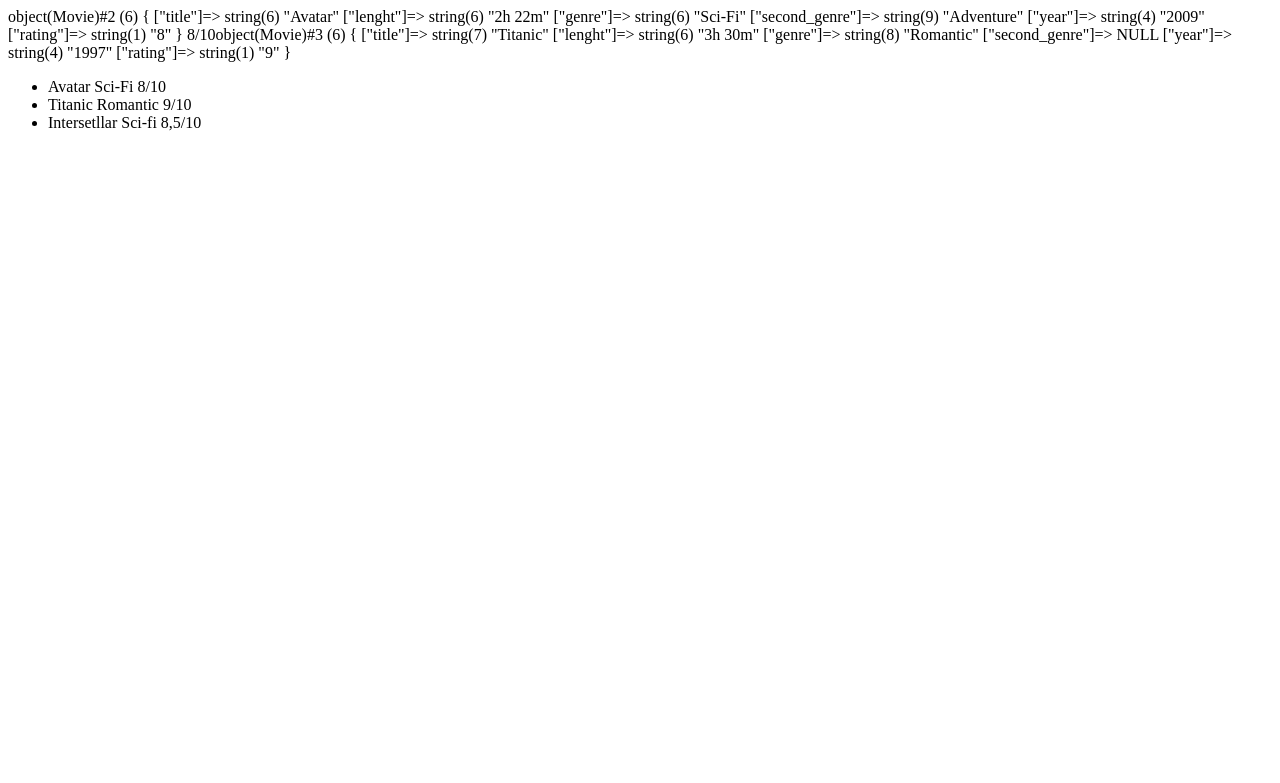
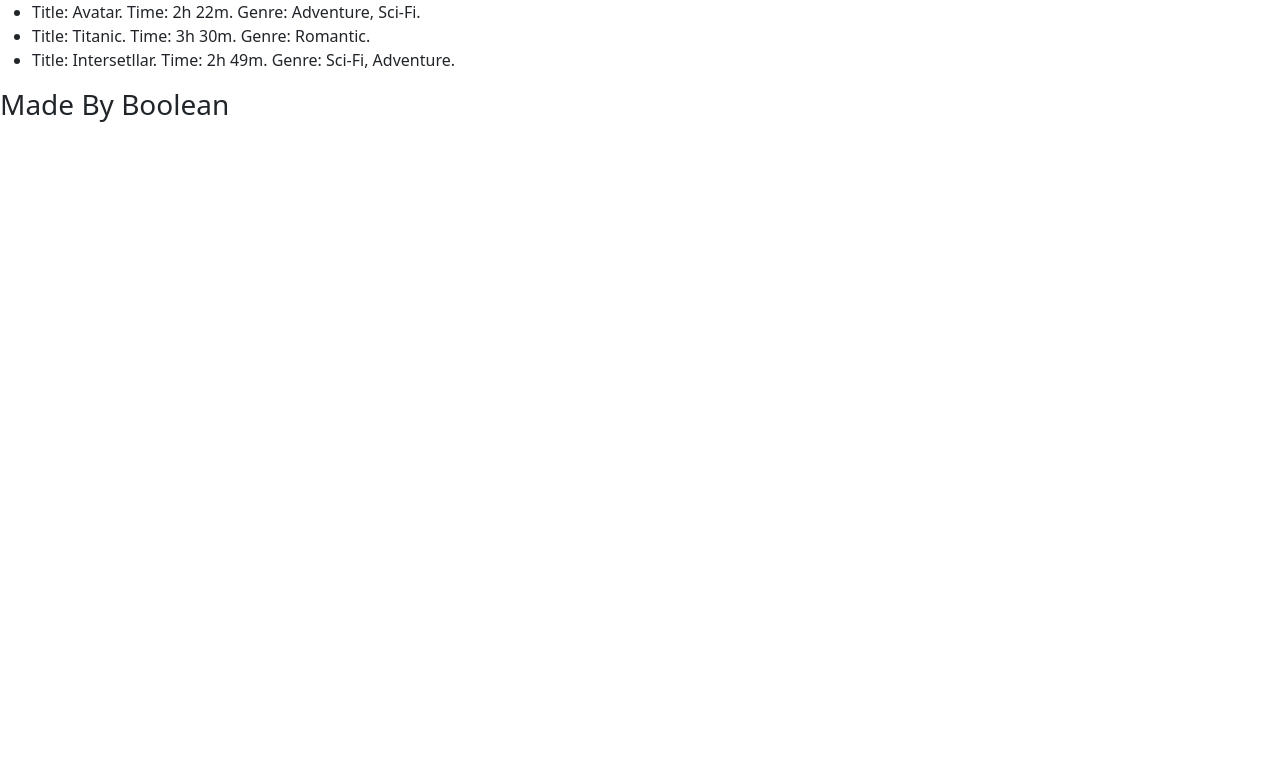
Before and after one commit to DanieleCascio-dev/php-oop-1, a PHP site: page / in a window 1280 px wide. Shown: the top 783 px of the page. Run offline with PHP 8.4, Linux system fonts and the light colour scheme.

Commit message:
correction

```diff
--- /dev/null
+++ b/Models/Genre.php
@@ -0,0 +1,13 @@
+<?php
+/**
+ * Defines genre tht is connected to Movie
+ */
+class Genre
+{
+  public $name;
+
+  function __construct($_name)
+  {
+    $this->name = $_name;
+  }
+}
--- a/Models/Movie.php
+++ b/Models/Movie.php
@@ -7,17 +7,15 @@ class Movie
 {
   public $title;
   public $lenght;
-  public $genre;
-  public $second_genre;
+  public $genres;
   public $year;
   public $rating;
 
-  function __construct($_title,$_lenght,$_genre, $_second_genre = null ,$_year = null,$_rating = null)
+  function __construct($_title,$_lenght,$_genres,$_year = null,$_rating = null)
   {
     $this->title = $_title;
     $this->lenght = $_lenght;
-    $this->genre = $_genre;
-    $this->second_genre = $_second_genre;
+    $this->genres = $_genres;
     $this->year = $_year;
     $this->rating = $_rating;
   }
@@ -26,4 +24,17 @@ class Movie
     return $this->rating . "/10";
   }
 
+  public function get_movie_details()
+  {
+    $genres_string= "";
+    foreach($this->genres as $key => $genre){
+      $genres_string .= $genre->name;
+      if($key < (count($this->genres) - 1)){
+        $genres_string .= ", ";
+      }
+    }
+
+    $result = "Title: {$this->title}. Time: {$this->lenght}. Genre: {$genres_string}.";
+    return $result;
+  }
 }
--- /dev/null
+++ b/Views/layout/footer.php
@@ -0,0 +1,14 @@
+<!DOCTYPE html>
+<html lang="en">
+<head>
+  <meta charset="UTF-8">
+  <meta name="viewport" content="width=device-width, initial-scale=1.0">
+  <title>Document</title>
+</head>
+<body>
+  <footer>
+    <h3>Made By Boolean
+    </h3>
+  </footer>
+</body>
+</html>
--- /dev/null
+++ b/Views/layout/head.php
@@ -0,0 +1,11 @@
+<!DOCTYPE html>
+<html lang="en">
+<head>
+  <meta charset="UTF-8">
+  <meta name="viewport" content="width=device-width, initial-scale=1.0">
+  <link rel="stylesheet" href="https://cdn.jsdelivr.net/npm/bootstrap@5.3.2/dist/css/bootstrap.min.css">
+  <title>Document</title>
+</head>
+<body>
+</body>
+</html>
--- /dev/null
+++ b/Views/partials/movies.php
@@ -0,0 +1,20 @@
+
+<!DOCTYPE html>
+<html lang="en">
+<head>
+  <meta charset="UTF-8">
+  <meta name="viewport" content="width=device-width, initial-scale=1.0">
+  <title>Document</title>
+</head>
+<body>
+
+<ul>
+  <?php foreach($movies as $movie){ ?>
+  <li>
+    <?php echo $movie->get_movie_details() ?>
+  </li>
+  <?php } ?>
+</ul>
+
+</body>
+</html>
--- /dev/null
+++ b/database/db.php
@@ -0,0 +1,18 @@
+<?php
+ require_once __DIR__ . "/../Models/Movie.php";
+ require_once __DIR__ . "/../Models/Genre.php";
+
+$sci_fi = new Genre("Sci-Fi");
+$adventure = new Genre("Adventure");
+$romantic = new Genre("Romantic");
+
+$avatar = new Movie("Avatar", "2h 22m",[$adventure,$sci_fi],"2009","8");
+$titanic = new Movie ("Titanic","3h 30m", [$romantic],"1997","9");
+
+
+$movies = [
+  $avatar,
+  $titanic,
+  $interstellar = new Movie("Intersetllar", "2h 49m", [$sci_fi,$adventure], "2014","8,5"),
+
+];
--- a/index.php
+++ b/index.php
@@ -1,43 +1,12 @@
 <?php
 
-require_once __DIR__ . "/Models/Movie.php";
-
-$avatar = new Movie("Avatar", "2h 22m","Sci-Fi","Adventure","2009","8");
-$titanic = new Movie ("Titanic","3h 30m", "Romantic",null,"1997","9");
+require_once __DIR__ . "/database/db.php";
+require_once __DIR__ . "/Views/layout/head.php";
+require_once __DIR__ . "/Views/partials/movies.php";
+require_once __DIR__ . "/Views/layout/footer.php";
 
 
-$movies = [
-  $avatar,
-  $titanic,
-  $interstellar = new Movie("Intersetllar", "2h 49m", "Sci-fi",null, "2014","8,5"),
 
-];
 
-var_dump($avatar);
-echo $avatar->showRating();
-
-var_dump($titanic);
 
 ?>
-
-<!DOCTYPE html>
-<html lang="en">
-<head>
-  <meta charset="UTF-8">
-  <meta name="viewport" content="width=device-width, initial-scale=1.0">
-  <title>Document</title>
-</head>
-<body>
-
-<ul>
-  <?php foreach($movies as $movie){ ?>
-  <li>
-    <?php echo $movie->title ?>
-    <?php echo $movie->genre ?>
-    <?php echo $movie->showRating() ?>
-  </li>
-  <?php } ?>
-</ul>
-
-</body>
-</html>
```
